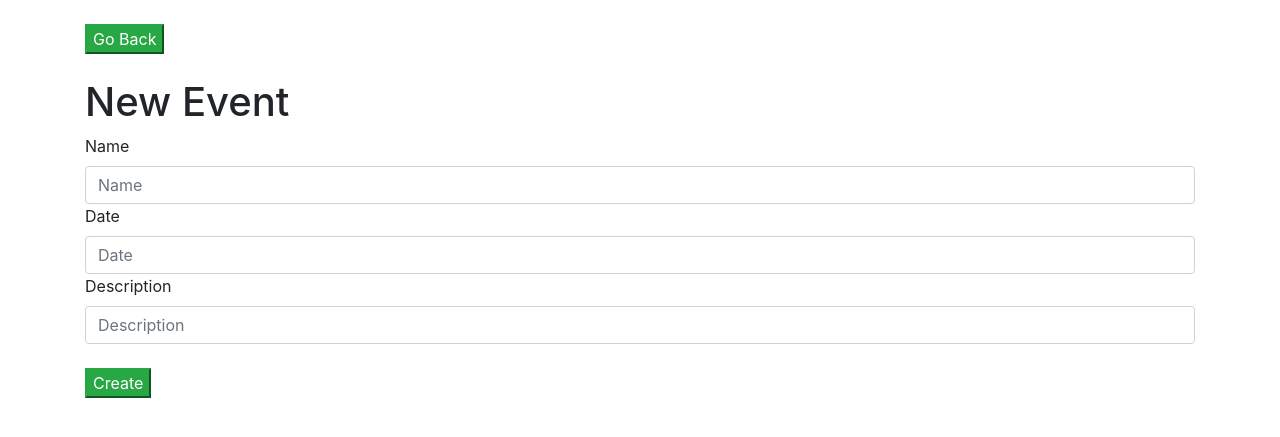
After one commit to leogorman/DjangoCalendar, a Django app: page /entry/add in a window 1280 px wide. The commit adds this page. Shown: the top 437 px of the page. Run offline with Django 3.2, Linux system fonts and the light colour scheme; some libraries are stand-ins or nearby versions.

Commit message:
Create new event functionality added

```diff
--- a/DjangoCalendar/urls.py
+++ b/DjangoCalendar/urls.py
@@ -20,5 +20,6 @@ from calendarApp import views
 urlpatterns = [
     path('', views.index, name='index'),
     path('entry/<int:pk>', views.details, name='details'),
+    path('entry/add', views.add, name='add'),
     path('admin/', admin.site.urls),
 ]
--- /dev/null
+++ b/calendarApp/forms.py
@@ -0,0 +1,7 @@
+from django import forms
+
+
+class EntryForm(forms.Form):
+    name = forms.CharField(max_length=100)
+    date = forms.DateTimeField()
+    description = forms.CharField(widget=forms.Textarea)
--- /dev/null
+++ b/calendarApp/templates/calendarApp/form.html
@@ -0,0 +1,20 @@
+{% extends 'calendarApp/base.html' %}
+{% block content %}
+<div class="container form-group">
+    <br />
+    <button onclick="window.location='{% url 'index' %}'" class="btn-success">Go Back</button>
+    <br />
+    <br />
+    <h1>New Event</h1>
+    <form method="POST">
+    {% csrf_token %}
+    {% for field in form %}
+        {{ field.errors }}
+        <label>{{ field.label }}</label>
+        <input placeholder="{{ field.label }}" name="{{ field.name }}" class="form-control" />
+    {% endfor %}
+    <br />
+    <button class="btn-success" type="submit">Create</button>
+    </form>
+</div>
+{% endblock %}
--- a/calendarApp/views.py
+++ b/calendarApp/views.py
@@ -1,5 +1,7 @@
+from django.http import HttpResponseRedirect
 from django.shortcuts import render
 from .models import Entry
+from .forms import EntryForm
 
 
 def index(request):
@@ -10,3 +12,26 @@ def index(request):
 def details(request, pk):
     entry = Entry.objects.get(id=pk)
     return render(request, 'calendarApp/details.html', {'entry': entry})
+
+
+def add(request):
+
+    if request.method == 'POST':
+        form = EntryForm(request.POST)
+
+        if form.is_valid():
+            name = form.cleaned_data['name']
+            date = form.cleaned_data['date']
+            description = form.cleaned_data['description']
+
+            Entry.objects.create(
+                name=name,
+                date=date,
+                description=description,
+            ).save()
+
+            return HttpResponseRedirect('/')
+    else:
+        form = EntryForm()
+
+    return render(request, 'calendarApp/form.html', {'form': form})
```
Also changed, not shown: calendarApp/templates/calendarApp/index.html (+11 -0 lines).
